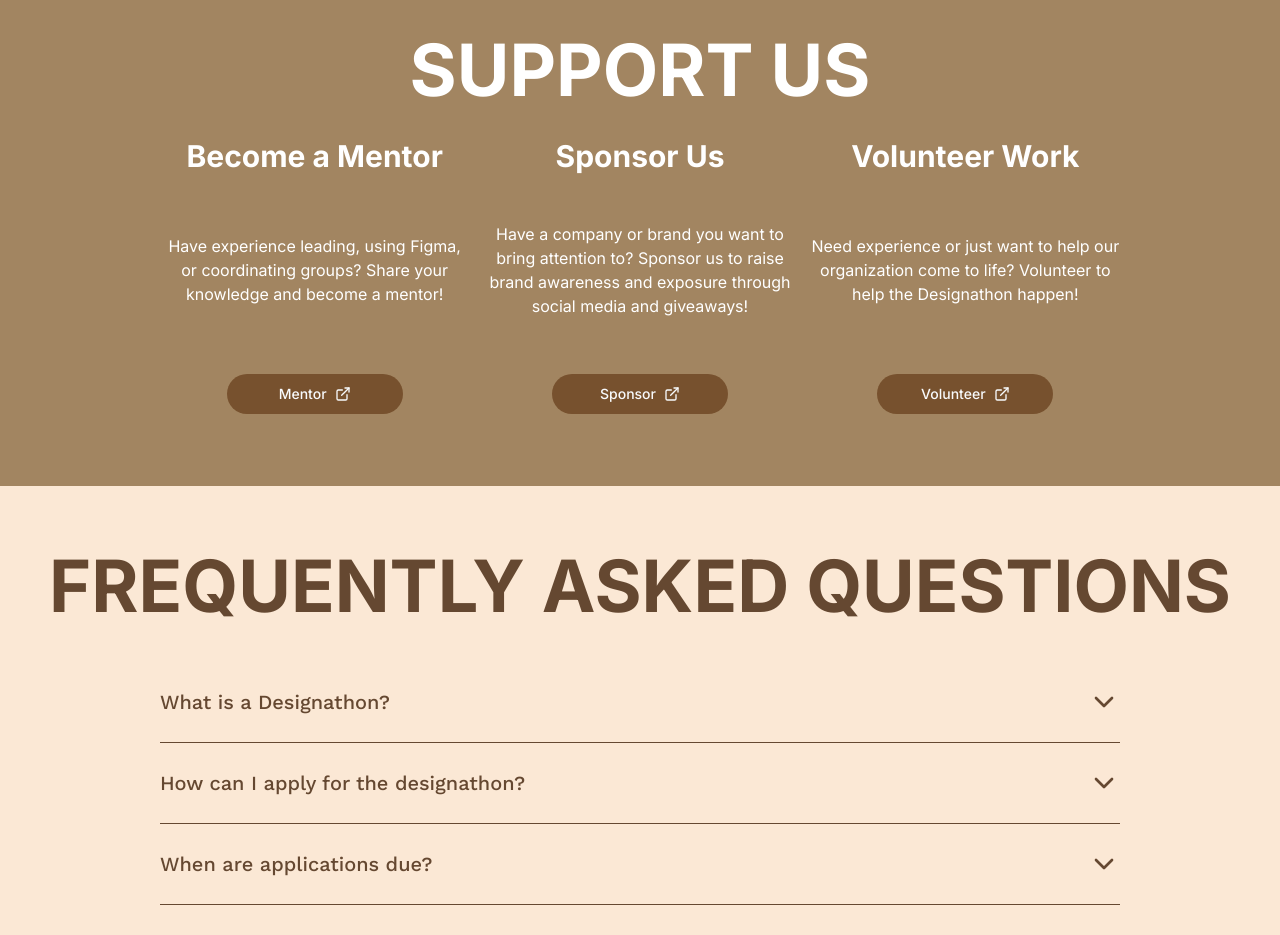
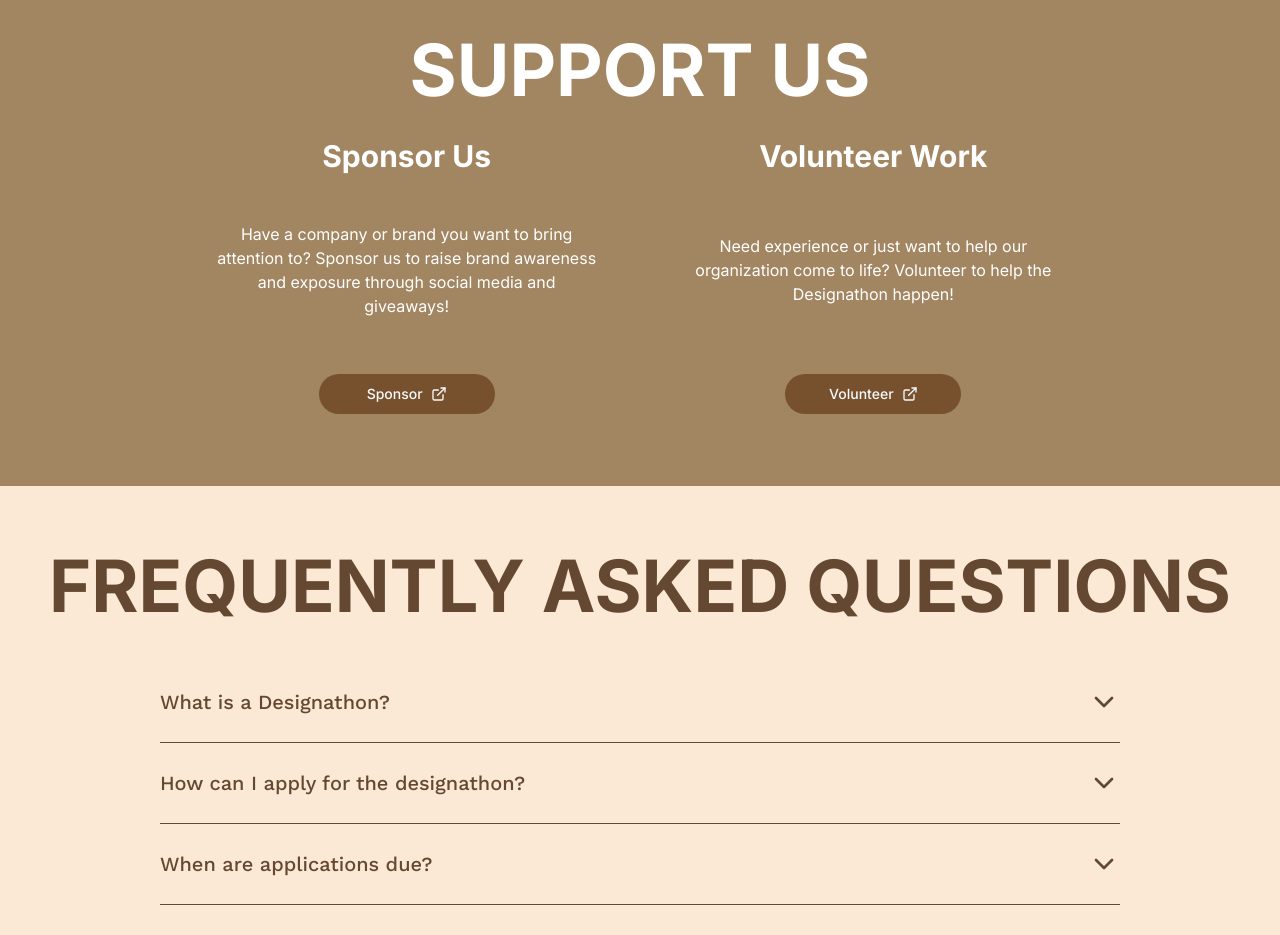
Before and after one commit to designatucr/designverse2026, a Next.js app: page / in a window 1280 px wide. Shown: the part 2000-2935 px from the top of the page. Built offline with nearby package versions, Linux system fonts and the light colour scheme.

Commit message:
removed mentors

```diff
--- a/src/components/live/about.tsx
+++ b/src/components/live/about.tsx
@@ -7,13 +7,6 @@
 import taiyaki from "@/public/landing/taiyaki.svg";
 
 const support = [
-  {
-    title: "Become a Mentor",
-    description:
-      "Have experience leading, using Figma, or coordinating groups? Share your knowledge and become a mentor!",
-    form: "Mentor",
-    link: "/apply/mentor",
-  },
   {
     title: "Sponsor Us",
     description:
@@ -98,7 +91,7 @@
             <p className="py-8 text-center text-4xl font-bold text-white md:text-5xl lg:text-7xl">
               SUPPORT US{" "}
             </p>
-            <div className="mx-auto mb-8 flex w-3/4 flex-col justify-center md:gap-4 lg:flex-row">
+            <div className="mx-auto mb-8 flex w-2/3 flex-col justify-center md:gap-20 lg:flex-row">
               {support.map(({ title, description, form, link }, index) => (
                 <div
                   key={index}
```
